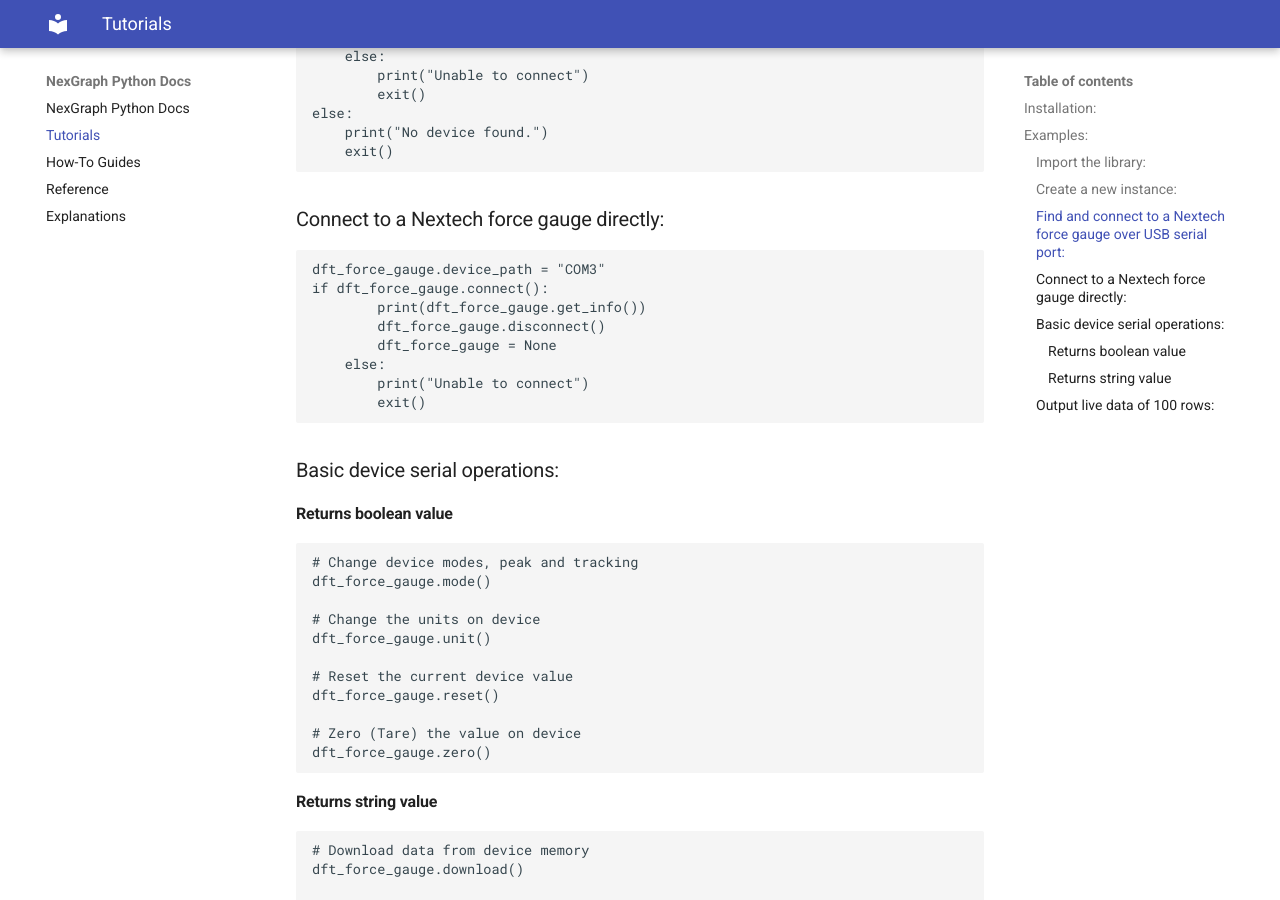
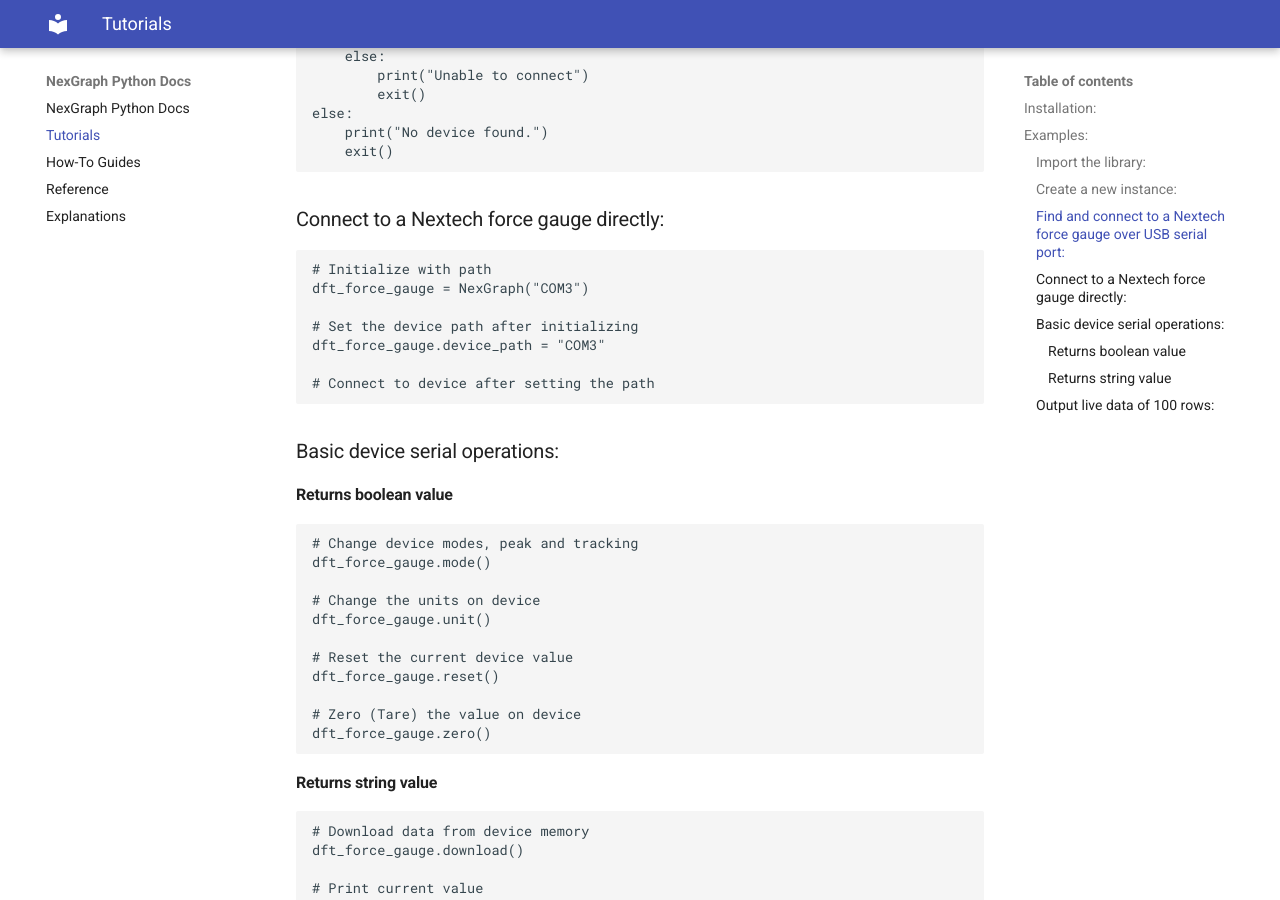
Before and after one commit to simply-shawn/nexgraphpy, an MkDocs documentation site: the page built from docs/tutorials.md, in a window 1280 px wide and 900 px high, scrolled down 659 px. Built offline with MkDocs 1.6.1 and Material for MkDocs 9.7.7, drawn with Linux system fonts in a browser that asks for light colours.

Commit message:
Added error handling for permission denied errors. Added device-path on class initiatialization. Updated documentation, links, and license info. Needs testing.

````diff
--- a/CHANGES.txt
+++ b/CHANGES.txt
@@ -1,3 +1,7 @@
 Nexgraph Python library
 version 1.0.0
-    - initial release
+    - Initial beta release
+version 1.0.1
+    - Updated documentation, links
+    - Easier initialization when device path is known
+    - Better handling for permission errors
--- a/docs/tutorials.md
+++ b/docs/tutorials.md
@@ -33,14 +33,13 @@ else:
 ### Connect to a Nextech force gauge directly:
 
 ```
+# Initialize with path
+dft_force_gauge = NexGraph("COM3")
+
+# Set the device path after initializing
 dft_force_gauge.device_path = "COM3"
-if dft_force_gauge.connect():
-        print(dft_force_gauge.get_info())
-        dft_force_gauge.disconnect()
-        dft_force_gauge = None
-    else:
-        print("Unable to connect")
-        exit()
+
+# Connect to device after setting the path
 ```
 
 ### Basic device serial operations:
````
Also changed, not shown: README.md (+6 -7 lines), pyproject.toml (+4 -3 lines), setup.py (+4 -4 lines), 1 other file.
